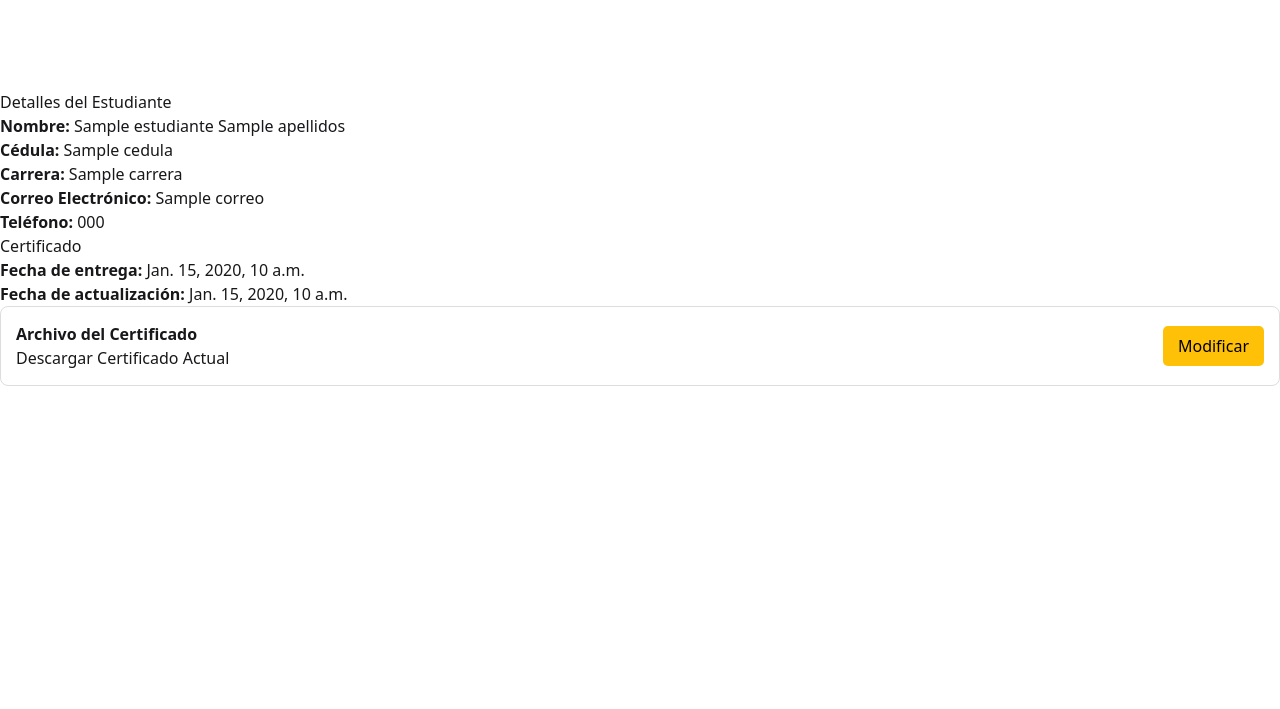
After one commit to Xixcrod/gecom, a Django app: template apps/brigada/templates/estudiante_detalles.html in a window 1280 px wide. The commit adds this page. Shown: the top 709 px of the page. Run offline with Django 3.2, Linux system fonts and the light colour scheme; the template is opened without the code that fills it: most values are stand-ins (such as "Sample title", 1, 10 or a date in 2020); style sheets or scripts are compiled from the project's sources.

Commit message:
agregado sección de documentos del estudiante

```diff
--- /dev/null
+++ b/apps/brigada/static/css/estudiante_detalles.css
@@ -0,0 +1,35 @@
+/* Estilos del Modal */
+    .modal-sistema {
+        display: none;
+        position: fixed;
+        z-index: 1000;
+        left: 0; top: 0; width: 100%; height: 100%;
+        background-color: rgba(0,0,0,0.6);
+        backdrop-filter: blur(2px);
+    }
+    .modal-contenido {
+        background-color: #fff;
+        margin: 10% auto;
+        padding: 25px;
+        border-radius: 12px;
+        width: 90%;
+        max-width: 450px;
+        box-shadow: 0 5px 15px rgba(0,0,0,0.3);
+    }
+    .header-modal { border-bottom: 1px solid #eee; padding-bottom: 10px; margin-bottom: 20px; }
+    .footer-modal { margin-top: 20px; display: flex; justify-content: flex-end; gap: 10px; }
+
+    /* Estética de las tarjetas de documentos */
+    .doc-card {
+        margin-bottom: 20px;
+        padding: 15px;
+        border: 1px solid #ddd;
+        border-radius: 8px;
+        display: flex;
+        justify-content: space-between;
+        align-items: center;
+    }
+
+    .btn-subir { background: #28a745; color: white; border: none; padding: 8px 15px; border-radius: 5px; cursor: pointer; }
+    .btn-modificar { background: #ffc107; color: black; border: none; padding: 8px 15px; border-radius: 5px; cursor: pointer; }
+    .error-msg { color: #dc3545; font-size: 0.9em; margin-top: 15px; display: none; padding: 10px; background: #f8d7da; border-radius: 5px; border: 1px solid #f5c6cb; }
--- /dev/null
+++ b/apps/brigada/static/js/estudiante_detalles.js
@@ -0,0 +1,85 @@
+document.addEventListener('DOMContentLoaded', () => {
+    const modal = document.getElementById('modalDocumento');
+    const form = document.getElementById('formDocumento');
+    const errorAlerta = document.getElementById('errorAlerta');
+    const modalTitulo = document.getElementById('modalTitulo');
+    const btnConfirmar = document.getElementById('btnConfirmar');
+
+    // Leemos el ID desde el atributo data del HTML
+    const estudianteId = document.getElementById('metadata-estudiante').dataset.id;
+    let tipoActual = "";
+
+    // Función para obtener el CSRF Token de las cookies
+    const getCookie = (name) => {
+        let cookieValue = null;
+        if (document.cookie && document.cookie !== '') {
+            const cookies = document.cookie.split(';');
+            for (let i = 0; i < cookies.length; i++) {
+                const cookie = cookies[i].trim();
+                if (cookie.substring(0, name.length + 1) === (name + '=')) {
+                    cookieValue = decodeURIComponent(cookie.substring(name.length + 1));
+                    break;
+                }
+            }
+        }
+        return cookieValue;
+    };
+
+    window.abrirModal = function(nombre, existe) {
+        tipoActual = nombre;
+        modalTitulo.innerText = (existe === '1' ? 'Modificar ' : 'Subir ') + nombre;
+        errorAlerta.style.display = 'none';
+        form.reset();
+        modal.style.display = 'block';
+    };
+
+    window.cerrarModal = function() {
+        modal.style.display = 'none';
+    };
+
+    form.addEventListener('submit', async function(e) {
+        e.preventDefault();
+
+        btnConfirmar.disabled = true;
+        const textoOriginal = btnConfirmar.innerText;
+        btnConfirmar.innerText = "Validando PDF...";
+        errorAlerta.style.display = 'none';
+
+        // URL adaptada a la nueva vista del estudiante
+        const url = `/brigada/estudiante/${estudianteId}/subir-certificado/`;
+
+        const formData = new FormData(form);
+
+        try {
+            const response = await fetch(url, {
+                method: 'POST',
+                body: formData,
+                headers: {
+                    'X-Requested-With': 'XMLHttpRequest',
+                    'X-CSRFToken': getCookie('csrftoken') // Inyección del token de seguridad
+                }
+            });
+
+            const resultado = await response.text();
+
+            if (response.ok) {
+                window.location.reload(); // Recarga para mostrar el PDF y las nuevas fechas
+            } else {
+                errorAlerta.innerText = resultado.replace("Error de validación: ", "");
+                errorAlerta.style.display = 'block';
+                btnConfirmar.disabled = false;
+                btnConfirmar.innerText = "Reintentar Envío";
+            }
+        } catch (error) {
+            errorAlerta.innerText = "Error crítico de conexión con el servidor.";
+            errorAlerta.style.display = 'block';
+            btnConfirmar.disabled = false;
+            btnConfirmar.innerText = textoOriginal;
+        }
+    });
+
+    // Cerrar modal al hacer clic fuera de él
+    window.onclick = function(event) {
+        if (event.target == modal) cerrarModal();
+    };
+});
--- a/apps/brigada/templates/brigada_detalles.html
+++ b/apps/brigada/templates/brigada_detalles.html
@@ -133,7 +133,7 @@
                             <span class="est-nombre">{{ e.nombres }} {{ e.apellidos }}</span>
                             <span class="est-cedula">{{ e.cedula }}</span>
                             <span class="est-carrera">{{ e.carrera.nombre_carrera }}</span>
-                            <a href="" class="est-link">Ver detalles...</a>
+                            <a href="{% url 'estudiante_detalles' e.id %}"  class="est-link">Ver detalles...</a>
                         </li>
                     {% endfor %}
                     {% if estudiantes|length == 0 %}
--- /dev/null
+++ b/apps/brigada/templates/estudiante_detalles.html
@@ -0,0 +1,62 @@
+{% extends 'layouts/base.html' %}
+{% load static %}
+
+{% block extra_css %}
+    <link rel="stylesheet" href="{% static 'css/estudiante_detalles.css' %}">
+{% endblock extra_css %}
+
+{% block titulo_seccion %}Brigadas{% endblock %}
+
+{% block content %}
+<div id="metadata-estudiante" data-id="{{ estudiante.id }}" style="display: none;"></div>
+
+<h2>Detalles del Estudiante</h2>
+
+<p><strong>Nombre:</strong> {{ estudiante.nombres }} {{ estudiante.apellidos }}</p>
+<p><strong>Cédula:</strong> {{ estudiante.cedula }}</p>
+<p><strong>Carrera:</strong> {{ estudiante.carrera.nombre_carrera }}</p>
+<p><strong>Correo Electrónico:</strong> {{ estudiante.correo }}</p>
+<p><strong>Teléfono:</strong> {{ estudiante.telefono }}</p>
+
+<h2>Certificado</h2>
+<p><strong>Fecha de entrega:</strong> {{ certificado.fecha_retiro|default:"Pendiente" }}</p>
+<p><strong>Fecha de actualización:</strong> {{ certificado.fecha_actualizacion|default:"No ha sido modificado" }}</p>
+
+<div class="doc-card">
+    <div>
+        <strong>Archivo del Certificado</strong>
+        {% if certificado.archivo %}
+            <br><a href="{{ certificado.archivo.url }}" target="_blank">Descargar Certificado Actual</a>
+        {% else %}
+            <br><span style="color: gray;">Sin certificado cargado</span>
+        {% endif %}
+    </div>
+    <div>
+        {% if certificado.archivo %}
+            <button class="btn-modificar" onclick="abrirModal('Certificado', '1')">Modificar</button>
+        {% else %}
+            <button class="btn-subir" onclick="abrirModal('Certificado', '0')">Subir</button>
+        {% endif %}
+    </div>
+</div>
+
+<div id="modalDocumento" class="modal-sistema">
+    <div class="modal-contenido">
+        <div class="header-modal">
+            <h3 id="modalTitulo">Subir Documento</h3>
+        </div>
+        <form id="formDocumento" enctype="multipart/form-data">
+            {% csrf_token %}
+            <input type="file" name="documento" accept="application/pdf" required>
+            <div id="errorAlerta" class="error-msg"></div>
+
+            <div class="footer-modal">
+                <button type="button" onclick="cerrarModal()" style="padding: 8px 15px;">Cancelar</button>
+                <button type="submit" id="btnConfirmar" class="btn-subir">Confirmar</button>
+            </div>
+        </form>
+    </div>
+</div>
+
+<script src="{% static 'js/estudiante_detalles.js' %}"></script>
+{% endblock content %}
--- a/apps/brigada/urls.py
+++ b/apps/brigada/urls.py
@@ -1,6 +1,6 @@
 from django.urls import path
 from . import views
-from .utils import brigada_detalles, brigadas, proyecto_documentos
+from .utils import brigada_detalles, brigadas, proyecto_documentos, estudiante_detalles
 
 urlpatterns = [
     path('', views.brigada_periodo, name="brigada_periodo"), #Ruta principal de la aplicación que lleva a la vista de los periodos de brigada
@@ -14,4 +14,6 @@ urlpatterns = [
     path('<uuid:brigada_id>/<uuid:carrera_id>/estudiante/agregar/', brigada_detalles.guardar_estudiante_ajax, name='guardar_estudiante'), #Ruta para procesar la creación de un nuevo estudiante dentro de una brigada y carrera específica
     path('<uuid:brigada_id>/proyecto/<uuid:proyecto_id>/', views.proyecto_documentos, name='proyecto_documentos'),
     path('proyecto/<uuid:proyecto_id>/subir-documento/<str:tipo_documento>/', proyecto_documentos.subir_documento_proyecto, name='subir_documento_proyecto'), #Ruta para subir un documento a un proyecto específico dentro de una brigada
+    path('estudiante/<uuid:estudiante_id>/detalles/', views.estudiante_detalles, name='estudiante_detalles'), #Ruta para mostrar los detalles de un estudiante específico
+    path('estudiante/<uuid:estudiante_id>/subir-certificado/', estudiante_detalles.subir_certificado_estudiante, name='subir_certificado_estudiante'), #Ruta para subir el certificado de un estudiante específico
 ]
--- a/apps/brigada/utils/proyecto_documentos.py
+++ b/apps/brigada/utils/proyecto_documentos.py
@@ -75,11 +75,12 @@ def procesar_y_validar_pdf(archivo):
         pdf_limpio.seek(0)
 
         tamano_nuevo = pdf_limpio.getbuffer().nbytes
+        nombre_del_campo = getattr(archivo, 'field_name', 'documento')
 
         # Crear un nuevo objeto de archivo de Django
         archivo_final = InMemoryUploadedFile(
             file=pdf_limpio,
-            field_name=archivo.field_name,
+            field_name=nombre_del_campo,
             name=nombre_unico,
             content_type='application/pdf',
             size=tamano_nuevo,
@@ -90,6 +91,7 @@ def procesar_y_validar_pdf(archivo):
     except pypdf.errors.PdfReadError:
         return False, "No se pudo leer el PDF. Puede estar encriptado o dañado."
     except Exception as e:
+        print(f"DEBUGGIN ERROR: {e}")
         return False, f"Error interno al procesar el documento."
 
 
--- a/apps/core/models.py
+++ b/apps/core/models.py
@@ -132,7 +132,7 @@ class Estudiante(models.Model):
 class Certificado(models.Model):
     id = models.UUIDField(primary_key=True, default=uuid.uuid4, editable=False)
     fecha_retiro = models.DateField(null=True, blank=True)
-    fecha_actualizacion = models.DateField(auto_now=True)
+    fecha_actualizacion = models.DateField(null=True, blank=True)
     archivo = models.FileField(upload_to='estudiantes/certificados/', blank=True, null=True)
 
     estudiante = models.OneToOneField(Estudiante, on_delete=models.CASCADE, related_name='certificado')
```
Also changed, not shown: apps/brigada/static/js/proyecto_documentos.js (+5 -2 lines), apps/brigada/utils/estudiante_detalles.py (added, +128 -0 lines), apps/brigada/views.py (+13 -1 lines).
